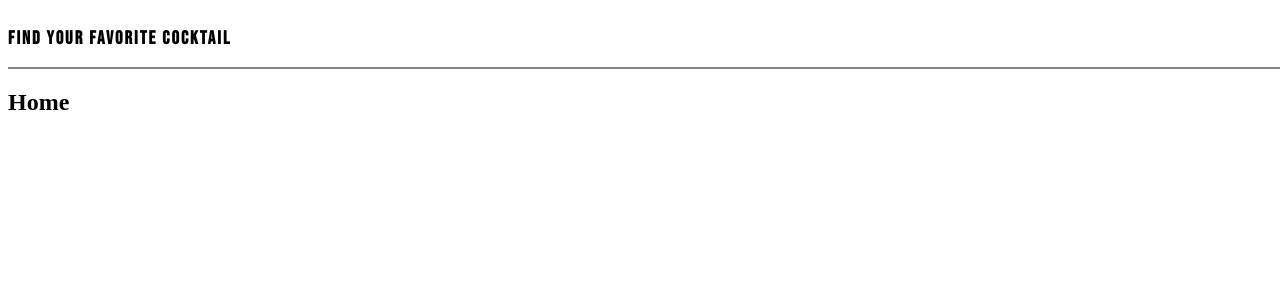
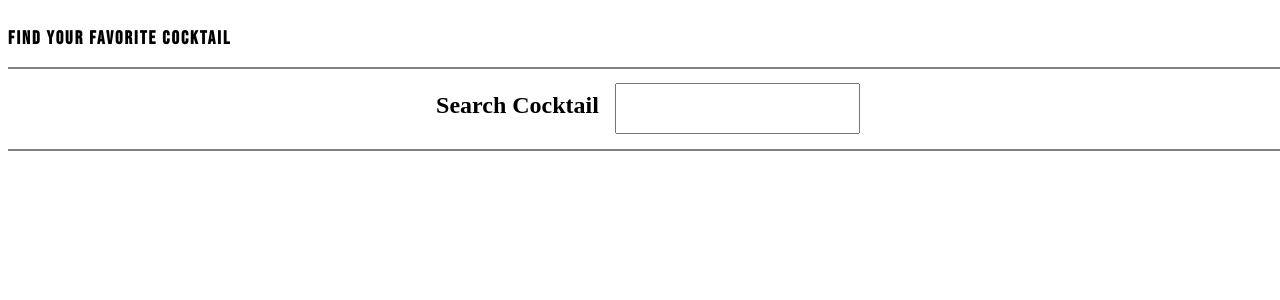
Before and after one commit to pistaacademy/RTK-cocktail, a React (Create React App) app: page / in a window 1280 px wide. Shown: the top 300 px of the page. Built offline with nearby package versions, Linux system fonts and the light colour scheme.

Commit message:
Session-4

```diff
--- /dev/null
+++ b/src/components/SearchInput.jsx
@@ -0,0 +1,19 @@
+import React, { useRef } from "react";
+
+import styles  from './SearchInput.module.css';
+
+const SearchInput  = () => {
+    const searchValue = useRef();
+    return (
+        <section className={styles.search}>
+            <form  className={styles.search_form}>
+                <div className={styles.form_control}>
+                    <label htmlFor="name">Search Cocktail</label>
+                    <input autoComplete="off" type="text" name="name" id="name" ref={searchValue} />
+                </div>
+            </form>
+        </section>
+    )
+}
+
+export default SearchInput;
--- /dev/null
+++ b/src/components/SearchInput.module.css
@@ -0,0 +1,18 @@
+.search {
+    width: 100vw;
+    height: 10vh;
+    border-bottom: 2px solid gray;
+    display: flex;
+    justify-content: center;
+    align-items: center;
+}
+
+input {
+    padding: 1rem 2rem;
+}
+
+label {
+    margin-right: 1rem;
+    font-size: 1.5rem;
+    font-weight: bold;
+}
--- a/src/pages/index.jsx
+++ b/src/pages/index.jsx
@@ -1,5 +1,6 @@
 import React from "react";
 import Header from "../components/Header";
+import SearchInput from "../components/SearchInput";
 
 import styles from './index.module.css';
 
@@ -7,7 +8,7 @@ const Home  = () => {
     return (
         <div className={styles.home}>
             <Header />
-            <h2>Home</h2>
+            <SearchInput />
         </div>
     )
 }
```
